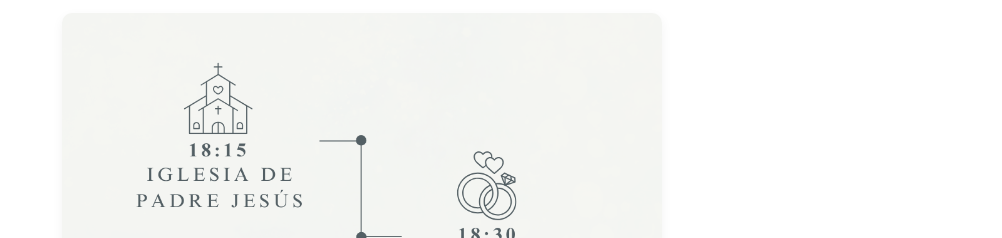
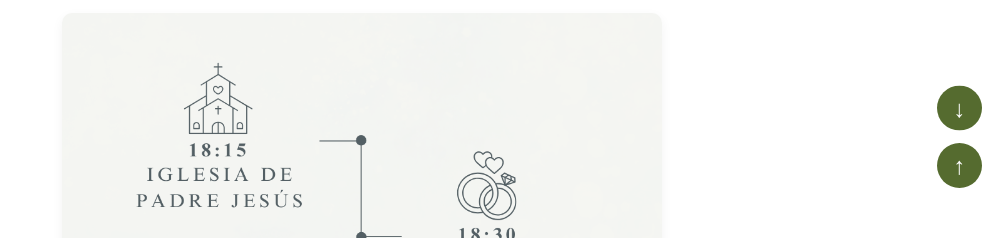
Before and after one commit to marianyil123-ux/Boda, a plain HTML site: page index.html in a window 1280 px wide. Both pictures are taken after a click on the button "Abrir invitación". Shown: the part 562-800 px from the top of the page, without its empty margins (278-1280 px from the left). Drawn offline with Linux system fonts and the light colour scheme.

```diff
--- a/index.html
+++ b/index.html
@@ -36,6 +36,7 @@
     transition:opacity 1.2s ease;
     color: #556B2F;
 }
+
 #pantalla-inicial button {
     padding:15px 35px;
     border:none;
@@ -174,6 +175,46 @@
     font-size: 0.9em;
 }
 
+/* --- FLECHAS DE DESPLAZAR --- */
+.flecha-scroll {
+    position: fixed;
+    right: 20px;
+    bottom: 50px;
+    display: flex;
+    flex-direction: column;
+    gap: 15px;
+    z-index: 1000;
+}
+
+.flecha-scroll button {
+    background: #556B2F;
+    border: none;
+    border-radius: 50%;
+    width: 45px;
+    height: 45px;
+    cursor: pointer;
+    color: #fff;
+    font-size: 1.5em;
+    display: flex;
+    align-items: center;
+    justify-content: center;
+    transition: all 0.3s ease;
+}
+
+.flecha-scroll button:hover {
+    background: #445823;
+}
+
+/* --- ANIMACIÓN FLECHA ABAJO --- */
+@keyframes parpadeoAbajo {
+    0%, 100% { transform: translateY(0); }
+    50% { transform: translateY(8px); }
+}
+
+.flecha-scroll button.abajo {
+    animation: parpadeoAbajo 1s infinite;
+}
+
 /* --- RESPONSIVE --- */
 @media (max-width: 768px) {
     h1 {
@@ -224,7 +265,7 @@
         Confirmar asistencia
     </a>
 </section>
-    <!-- UBICACIÓN -->
+
 <section>
     <h2>UBICACIÓN</h2>
     <p style="max-width:700px; margin:20px auto;">
@@ -242,7 +283,8 @@
         <p>Heredad Los Alba<br>Carretera Algeciras, Ronda</p>
         <iframe src="https://www.google.com/maps?q=Heredad+Los+Alba+Ronda&output=embed" width="100%" height="300" style="border:0; border-radius:10px;" loading="lazy"></iframe>
     </div>
-<section>
+</section>
+
 <h2>REGALO</h2>
 <p style="max-width:700px; margin:20px auto;">
 Vuestra compañía será nuestro mayor regalo, pero si deseáis tener un detalle con nosotros, podéis ayudarnos a comenzar esta nueva etapa.
@@ -254,11 +296,16 @@
         ¡Gracias por ayudarnos a hacer realidad nuestros sueños!
     </p>
 </div>
-</section>
 
 <footer>
     Con mucho cariño, os esperamos
 </footer>
+
+<!-- FLECHAS DESLIZAR -->
+<div class="flecha-scroll" id="flechas" style="display:none;">
+    <button class="abajo" onclick="scrollAbajo()">&#8595;</button>
+    <button onclick="scrollArriba()">&#8593;</button>
+</div>
 
 <script>
 // --- PANTALLA DE ENTRADA ---
@@ -266,7 +313,22 @@
     document.getElementById("pantalla-inicial").style.opacity = "0";
     setTimeout(function(){
         document.getElementById("pantalla-inicial").style.display = "none";
+        mostrarFlechas(); // mostramos las flechas al abrir invitación
     },1200);
+}
+
+// --- MOSTRAR FLECHAS ---
+function mostrarFlechas(){
+    document.getElementById("flechas").style.display = "flex";
+}
+
+// --- FUNCIONES SCROLL ---
+function scrollAbajo(){
+    const primeraSeccion = document.querySelector("section");
+    primeraSeccion.scrollIntoView({behavior: "smooth"});
+}
+function scrollArriba(){
+    window.scrollTo({top: 0, behavior: "smooth"});
 }
 
 // --- CUENTA ATRÁS ---
```
Lines whose indentation alone changed are shown as unchanged.
